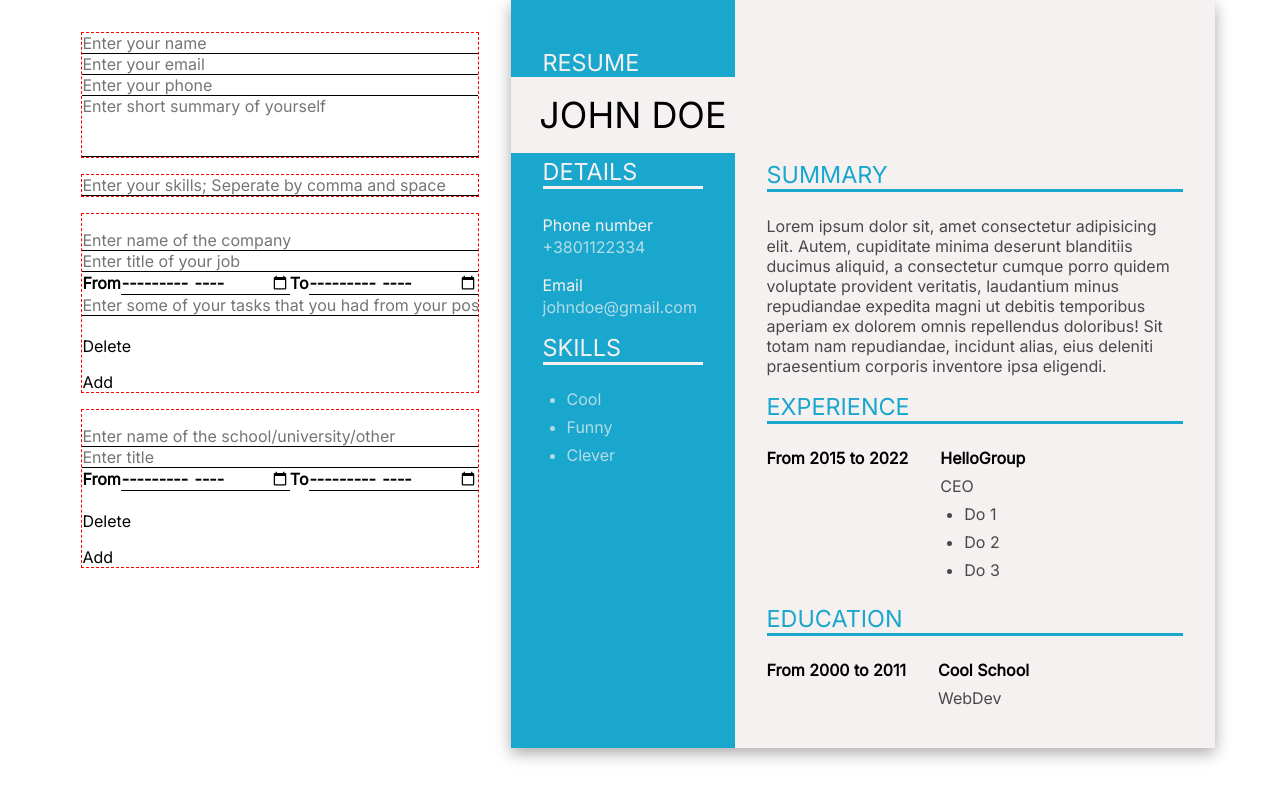
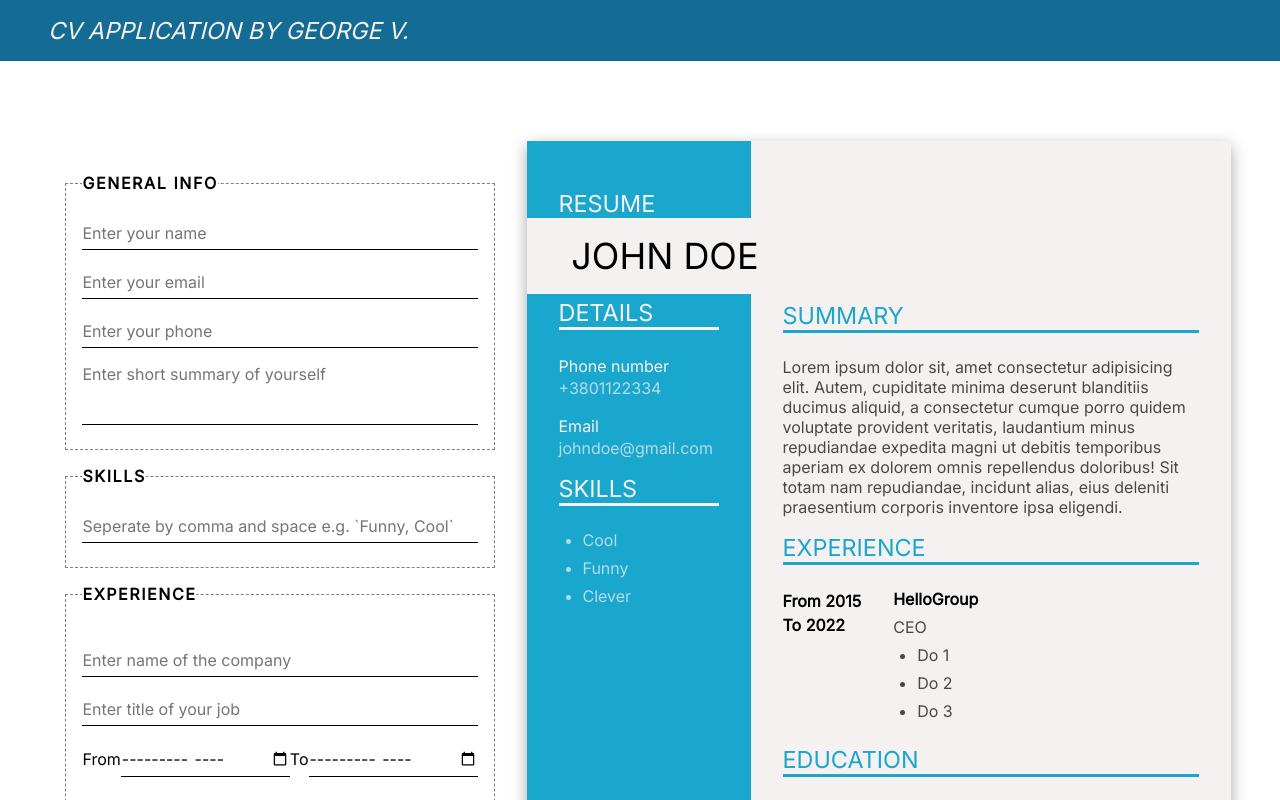
Before and after one commit to George-Al3xander/CV-APP, a React app: page / in a window 1280 px wide. Shown: the top 800 px of the page. Built offline with nearby package versions, Linux system fonts and the light colour scheme.

Commit message:
Stylings almost done

```diff
--- a/src/components/Edu.js
+++ b/src/components/Edu.js
@@ -12,7 +12,7 @@ class Edu extends Component {
             <ul className="edu" >
                 {this.props.education.map((edu) => {
                     return <li className="block_ul" key={"edu_"+this.props.education.indexOf(edu)} >
-                        <div className="edu_date date">From {edu.date[0]} to {edu.date[1]}</div>
+                        <div className="edu_date cv_date">From {edu.date[0]} <br /> To {edu.date[1]}</div>
                         <div className="block_ul_titles">
                             <h2>{edu.name_school}</h2>
                             <h2>{edu.title}</h2>
--- a/src/components/Exp.js
+++ b/src/components/Exp.js
@@ -14,7 +14,7 @@ class Exp extends Component {
             <ul className="exp" >
                 {this.props.experience.map((exp)=> {
                     return <li  key={"exp_" + this.props.experience.indexOf(exp)} className="exp_block block_ul">
-                        <div className="exp_date date" >From {exp.date[0]} to {exp.date[1]}</div>
+                        <div className="exp_date cv_date" >From {exp.date[0]} <br /> To {exp.date[1]}</div>
                         <div className="block_ul_titles">
                             <h2>{exp.name_company}</h2>
                             <h2>{exp.title_position}</h2>
--- a/src/components/Form.js
+++ b/src/components/Form.js
@@ -14,6 +14,7 @@ class Form extends Component {
         return(
             <form onSubmit={(e)=> {e.preventDefault()}}>
             <fieldset id="general_info">
+                <legend>General info</legend>
                 <input onChange={this.props.changeName}  id="name" type="text" placeholder="Enter your name"/>
                 <input onChange={this.props.changeEmail} placeholder="Enter your email"   type="email" id="email" />
                 <input onChange={this.props.changePhone} placeholder="Enter your phone"   type="phone" id="phone"/>
@@ -21,10 +22,12 @@ class Form extends Component {
             </fieldset>
 
             <fieldset id="skills" >
-                <input onChange={this.props.changeSkills} placeholder="Enter your skills; Seperate by comma and space"     type="text" />
+                <legend>Skills</legend>
+                <input onChange={this.props.changeSkills} placeholder="Seperate by comma and space e.g. `Funny, Cool`" type="text" />
             </fieldset>
 
             <fieldset id="experience">
+                <legend>Experience</legend>
                 <Form_Exp
                     arrayExperience ={this.props.arrayExperience}
                     changeExperienceName = {this.props.changeExperienceName}
@@ -35,9 +38,10 @@ class Form extends Component {
                     onClick={this.props.removeFormExp}
 
                 />
-                <button onClick={this.props.addFormExp}>Add</button>
+                <button className="btn_add"  onClick={this.props.addFormExp}>Add</button>
             </fieldset>
             <fieldset id="education">
+                <legend>Education</legend>
                 <Form_Edu
                     arrayEducation={this.props.arrayEducation} changeEducationName = {this.props.changeEducationName}
                     changeEducationTitle = {this.props.changeEducationTitle}
@@ -45,7 +49,7 @@ class Form extends Component {
 
                     onClick={this.props.removeFormEdu}
                 />
-                <button onClick={this.props.addFormEdu}>Add</button>
+                <button className="btn_add"  onClick={this.props.addFormEdu}>Add</button>
             </fieldset>
 
 
--- a/src/components/Form_Edu.js
+++ b/src/components/Form_Edu.js
@@ -23,7 +23,7 @@ class Form_Edu extends Component {
                             </div>
                         </div>
                         <br />
-                        <button id={"form_edu_btn_"+ num} onClick={this.props.onClick} >Delete</button>
+                        <button className="btn_del"  id={"form_edu_btn_"+ num} onClick={this.props.onClick} >Delete</button>
                         </div>
                 })}
             </div>
--- a/src/components/Form_Exp.js
+++ b/src/components/Form_Exp.js
@@ -21,9 +21,9 @@ class Form_Exp extends Component {
                             To<input onChange={this.props.changeExperienceDate}  id={"form_exp_end_"+ num} type="month" />
                             </div>
                         </div>
-                        <input onChange={this.props.changeExperienceTasks}  placeholder="Enter some of your tasks that you had from your position. Seperate them with comma and space e.g. 'Create, Build, Find'" id={"form_exp_taks_"+ num}  type="text" />
+                        <input onChange={this.props.changeExperienceTasks}   placeholder="Seperate by comma and space e.g. `Create, Build`" id={"form_exp_taks_"+ num}  type="text" />
                         <br />
-                        <button id={"form_exp_btn_"+ num} onClick={this.props.onClick}>Delete</button>
+                        <button className="btn_del" id={"form_exp_btn_"+ num} onClick={this.props.onClick}>Delete</button>
                         </div>
                 })}
             </div>
--- a/src/styles.css
+++ b/src/styles.css
@@ -76,6 +76,7 @@ body {
 
 input, textarea {
   border-bottom: 1px solid black;
+  margin-block: .5rem;
 }
 
 form {
@@ -85,7 +86,8 @@ form {
 fieldset {
   display: flex;
   flex-direction: column;
-  border:  1px dashed red;
+  border:  1px dashed grey;
+  padding: 1rem;
   margin-block: 1rem;
 }
 
@@ -100,6 +102,7 @@ fieldset {
   display: flex;
   box-shadow: rgba(0, 0, 0, 0.35) 0px 5px 15px;
   overflow: hidden;
+  height: min-content;
 }
 
 .cv_left {
@@ -117,10 +120,12 @@ h1 {
   text-transform: uppercase;
 }
 
-
+li {
+  text-transform: capitalize;
+}
 
  .cv_left, .cv_right {
-  padding: 2rem;
+  padding: 2rem 2rem 5rem 2rem;
 }
 
 .cv_left {
@@ -160,8 +165,12 @@ h1 {
   gap: 2rem;
 }
 
-.date, .block_ul_titles  h2:first-child {
+.cv_date, .block_ul_titles  h2:first-child {
   font-weight: 700;
+}
+
+.cv_date {
+  line-height: 1.5;
 }
 
 .block_ul_titles  h2:not(:first-child){
@@ -172,7 +181,11 @@ h1 {
   margin-bottom: .5rem;
 }
 
-
+legend {
+  font-weight: 800;
+  text-transform: uppercase;
+  letter-spacing: .1rem;
+}
 
 
 .name {
@@ -182,7 +195,7 @@ h1 {
   color: black !important;
   text-align: left;
   white-space: nowrap;
-  padding-inline: 2rem 115%;
+  padding-inline: 3rem 125%;
   padding-block: 1rem;
   background-color: var(--clr-accent);
 }
@@ -218,3 +231,39 @@ ul {
 .main_div_summary p {
   word-wrap: break-word;
 }
+
+header {
+  background-color: var(--clr-secondary);
+
+}
+input {
+  line-height: 2;
+}
+
+header h1 {
+  margin: 0 0 5rem 0;
+  padding: 1rem 3rem;
+  color: var(--clr-accent);
+  font-style: italic;
+}
+
+
+.btn_add, .btn_del {
+  padding: 1rem 3rem;
+  width: min-content;
+}
+
+
+.btn_add {
+  color: green;
+}
+
+.btn_del {
+  color: red;
+}
+
+
+.btn_del:hover {
+  background-color: red;
+  color: white;
+}
--- a/src/template.html
+++ b/src/template.html
@@ -10,6 +10,9 @@
     <title>CV</title>
 </head>
 <body>
+    <header>
+        <h1 id="title_main">CV Application by George V.</h1>
+    </header>
     <main id="App">
 
     </main>
--- a/webpack.config.js
+++ b/webpack.config.js
@@ -22,6 +22,7 @@ module.exports = {
     plugins: [
         new HtmlWebpackPlugin({
             template: path.resolve(__dirname,"src/template.html"),
+            favicon: path.resolve(__dirname, "src/favicon.svg")
         }),
     ],
     module: {
```
Also changed, not shown: src/favicon.svg (added), 4 other files (tests, documents, lock files or other folders).
